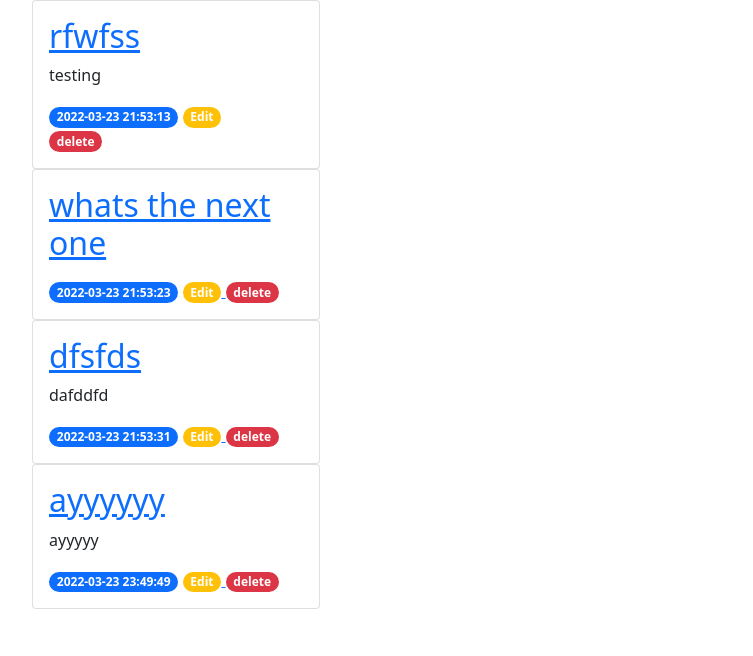
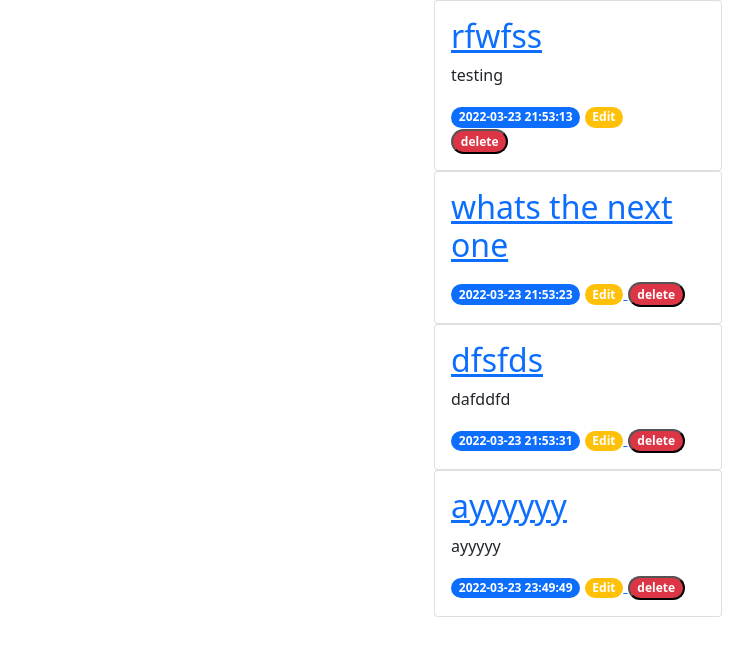
Before and after one commit to Infamouslanre/flask_blog, a Flask app: page / in a window 1280 px wide. Shown: the part 56-712 px from the top of the page, without its empty margins (62-815 px from the left). Run offline with Flask 2, Linux system fonts and the light colour scheme; data comes from the database, SQL or seed files in the repository; some libraries are stand-ins or nearby versions.

Commit message:
delete button

```diff
--- a/app.py
+++ b/app.py
@@ -72,7 +72,7 @@ def edit(id):
 
     return render_template('edit.html', post=post)
 
-@app.route('/<int:id>/delete', methods=('POST',))
+@app.route('/delete/<int:id>', methods=('POST',))
 def delete(id):
     post = get_post(id)
     conn = get_db_connection()
--- a/templates/index.html
+++ b/templates/index.html
@@ -1,7 +1,7 @@
 {% extends 'base.html' %}
 
 {% block content %}
-<div class="container">
+<div class="container d-flex justify-content-center">
     <div class="row">
         <div class="col">
              {% for post in posts %}
@@ -18,7 +18,7 @@
                             <a>
                             <form action="{{ url_for('delete', id=post['id']) }}" method="post">
                                 <input type=hidden value="{{ id }}" />
-                            <span type=submit class="badge rounded-pill bg-danger test-dark" /> delete</span>
+                            <button type="submit" class="badge rounded-pill bg-danger test-dark"> delete</button>
                             </a>
                     </div>
                 </div>
```
